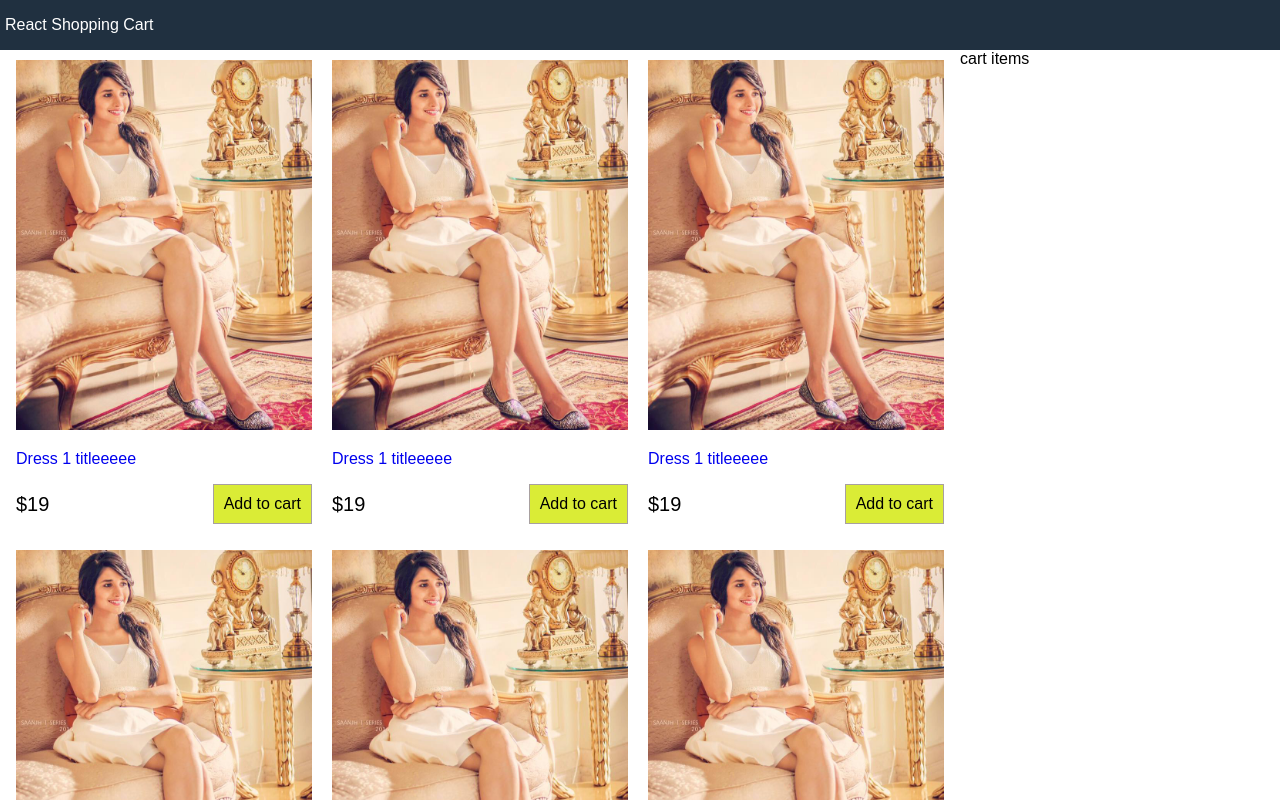
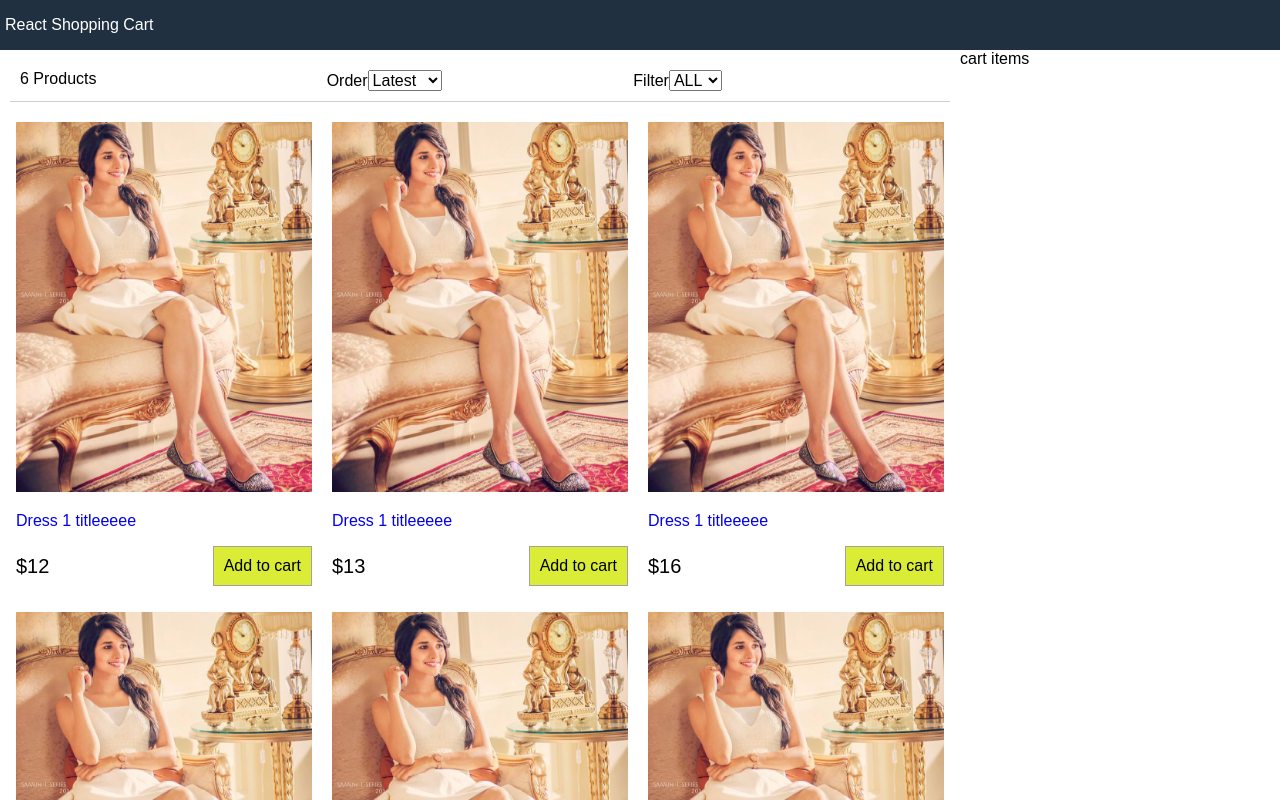
Before and after one commit to singhmehakdeep/cart_project, a React (Create React App) app: page / in a window 1280 px wide. Shown: the top 800 px of the page. Built offline with nearby package versions, Linux system fonts and the light colour scheme.

Commit message:
filter comp completed

```diff
--- a/src/App.js
+++ b/src/App.js
@@ -1,4 +1,5 @@
 import React , { useState } from "react"
+import { Filter } from "./components/Filter";
 import Products from "./components/Products"
 import data from "./data.json"
 function App() {
@@ -8,6 +9,42 @@
   sort:"",
 })
 
+const filterProducts = (event) => {
+  // console.log(event.target.value)
+  if(event.target.value === "")
+    setState({
+      size: event.target.value,
+      products:data.products
+    })
+  else
+    setState({
+      size:event.target.value,
+      products: data.products.filter(product => product.availableSizes.indexOf(event.target.value) >= 0)
+    })
+
+}
+const sortProducts= (event) => {
+const sort = event.target.value;
+setState({
+  sort:sort,
+  products:state.products.slice().sort((a,b) => (
+    sort === "lowest"
+      ?
+        ((a.price < b.price) ?
+          -1 : 1)
+      :
+      sort === "highest"
+        ?
+          ((a.price > b.price)
+            ? -1 : 1) :
+              ((a._id < b._id)
+                ?
+                  -1 : 1)
+
+
+  ))
+})
+}
   return (
     <div className="grid-container">
       <header className="">
@@ -16,6 +53,14 @@
       <main>
         <div className="content">
           <div className="main">
+            <Filter count={state.products.length}
+              size={state.size}
+              sort={state.sort}
+              filterProducts={filterProducts}
+              sortProducts={(e) => sortProducts(e)}
+            >
+
+            </Filter>
             <Products products={state.products}></Products>
           </div>
           <div className="sidebar">
--- /dev/null
+++ b/src/components/Filter.js
@@ -0,0 +1,31 @@
+import React from 'react'
+
+export const Filter = (props) => {
+    return (
+        <div className="filter">
+            <div className="filter-result">{props.count}{" "}Products</div>
+            <div className="filter-sort">
+                Order
+                <select value={props.sort} onChange={(e) => {props.sortProducts(e)}}>
+                <option >Latest</option>
+                <option value="lowest">Lowest</option>
+                <option value="highest">highest</option>
+                </select>
+            </div>
+            <div className="filter-size">
+                Filter
+                <select value={props.size} onChange={props.filterProducts}>
+                    <option value="">ALL</option>
+                    <option value="XS">XS</option>
+                    <option value="S">S</option>
+                    <option value="M">M</option>
+                    <option value="L">L</option>
+                    <option value="XL">XL</option>
+                    <option value="XXL">XXL</option>
+                </select>
+            </div>
+
+
+        </div>
+    )
+}
--- a/src/data.json
+++ b/src/data.json
@@ -1,53 +1,53 @@
 {
     "products":[
         {
-        "id":"dress1",
+        "id":"1",
         "title":"Dress 1 titleeeee",
         "description":"des Dress 1 titleeeee",
-        "price":19,
-        "availableSizes":["XL","XXl"],
+        "price":12,
+        "availableSizes":["XL","XXL","M"],
         "image":"/images/kanikaMann.jpg"
         },
 
         {
-            "id":"dress1",
+            "id":"3",
             "title":"Dress 1 titleeeee",
             "description":"des Dress 1 titleeeee",
-            "price":19,
-            "availableSizes":["XL","XXl"],
+            "price":13,
+            "availableSizes":["XL","XXL","S"],
             "image":"/images/kanikaMann.jpg"
         },
         {
-            "id":"dress1",
+            "id":"4",
             "title":"Dress 1 titleeeee",
             "description":"des Dress 1 titleeeee",
-            "price":19,
-            "availableSizes":["XL","XXl"],
+            "price":16,
+            "availableSizes":["XL","XXL","S"],
             "image":"/images/kanikaMann.jpg"
         },
         {
-            "id":"dress1",
+            "id":"43",
             "title":"Dress 1 titleeeee",
             "description":"des Dress 1 titleeeee",
-            "price":19,
-            "availableSizes":["XL","XXl"],
+            "price":29,
+            "availableSizes":["XL","XXL","XS"],
             "image":"/images/kanikaMann.jpg"
             },
 
             {
-                "id":"dress1",
+                "id":"42",
                 "title":"Dress 1 titleeeee",
                 "description":"des Dress 1 titleeeee",
-                "price":19,
-                "availableSizes":["XL","XXl"],
+                "price":91,
+                "availableSizes":["XL","XXL","L"],
                 "image":"/images/kanikaMann.jpg"
             },
             {
-                "id":"dress1",
+                "id":"88",
                 "title":"Dress 1 titleeeee",
                 "description":"des Dress 1 titleeeee",
-                "price":19,
-                "availableSizes":["XL","XXl"],
+                "price":33,
+                "availableSizes":["XL","XXL","M"],
                 "image":"/images/kanikaMann.jpg"
             }
 
--- a/src/index.css
+++ b/src/index.css
@@ -99,3 +99,14 @@
 a{
   text-decoration: none;
 }
+
+.filter{
+  display: flex;
+  justify-content: space-between;
+  padding: 1rem;
+  margin: 1rem;
+  border-bottom: 0.1rem rgb(214, 206, 206) solid;
+}
+.filter div{
+  flex: 1;
+}
```
